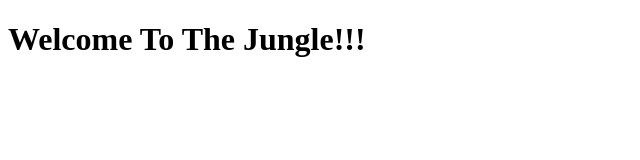
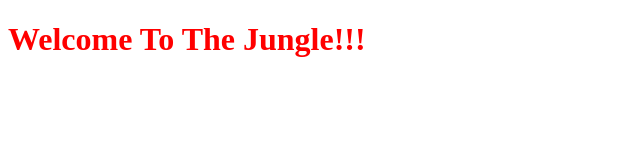
Before and after one commit to akshaynadda/simple, a plain HTML site: page index.html in a window 1280 px wide. Shown: the whole page, without its empty margins (0-640 px from the left). Drawn offline with Linux system fonts and the light colour scheme.

Commit message:
color changed to red

```diff
--- a/index.html
+++ b/index.html
@@ -5,8 +5,9 @@
     <meta name="viewport" content="width=device-width, initial-scale=1.0">
     <meta http-equiv="X-UA-Compatible" content="ie=edge">
     <title>test</title>
+
 </head>
 <body>
-    <h1>Welcome To The Jungle!!!</h1>
+    <h1 style="color: red;">Welcome To The Jungle!!!</h1>
 </body>
 </html>
```
